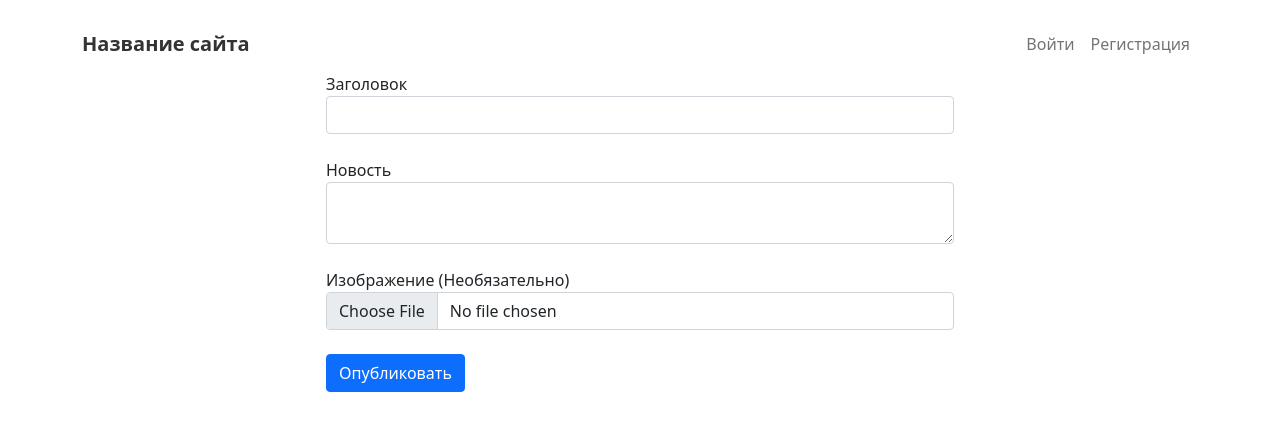
After one commit to Prettywoman13/Web_Hospital, a Flask app: page /admin/create_news in a window 1280 px wide. The commit adds this page. Shown: the top 431 px of the page. Run offline with Flask 2, Linux system fonts and the light colour scheme.

Commit message:
News
Added page create news
fix bags
shows news

```diff
--- a/data/__all_models.py
+++ b/data/__all_models.py
@@ -1 +1,2 @@
 from . import reg_users
+from . import news
--- /dev/null
+++ b/forms/news_form.py
@@ -0,0 +1,10 @@
+from flask_wtf import FlaskForm
+from wtforms import SubmitField, TextAreaField, StringField, FileField
+from wtforms.validators import DataRequired
+
+
+class NewsForm(FlaskForm):
+    title = StringField('Заголовок', validators=[DataRequired()])
+    description = TextAreaField('Новость', validators=[DataRequired()])
+    img_picker = FileField('Изображение (Необязательно)')
+    submit = SubmitField('Опубликовать')
--- a/main.py
+++ b/main.py
@@ -1,9 +1,17 @@
-from flask import Flask, render_template, url_for, redirect, session
+import base64
+from io import BytesIO
+from tempfile import TemporaryFile
+from typing import io
+
+import requests
+from flask import Flask, render_template, url_for, redirect, session, request
 
 from data import db_session
+from data.news import News
 from data.reg_users import Reg_User
 from flask_login import LoginManager, login_user, login_required, logout_user, current_user
 from forms.login import LoginForm
+from forms.news_form import NewsForm
 from forms.registration import RegistraionForm
 
 app = Flask(__name__)
@@ -13,7 +21,6 @@ app.config['SECRET_KEY'] = 'yandexlyceum_secret_key'
 
 
 def main():
-
     db_session.global_init("db/users.db")
     app.run(debug=True)
 
@@ -60,14 +67,14 @@ def registration():
             return render_template('registration.html', title='Регистрация', form=form,
                                    message="Такой пользователь уже есть")
         new_user = Reg_User(
-            email = form.email.data,
-            name = form.name.data,
-            surname = form.surname.data,
-            patronymic = form.middle_name.data,
-            pnone_number = form.number_phone.data,
-            snils = form.snils.data,
-            oms_series = form.series_oms.data,
-            oms_number = form.number_oms.data
+            email=form.email.data,
+            name=form.name.data,
+            surname=form.surname.data,
+            patronymic=form.middle_name.data,
+            pnone_number=form.number_phone.data,
+            snils=form.snils.data,
+            oms_series=form.series_oms.data,
+            oms_number=form.number_oms.data
         )
         new_user.set_hash_psw(form.password.data)
 
@@ -84,9 +91,41 @@ def profile():
     return render_template('profile.html', user=user, is_auth=current_user.is_authenticated)
 
 
+@app.route("/admin/create_news", methods=['GET', 'POST'])
+def create_news_page():
+    form = NewsForm()
+
+    if form.validate_on_submit():
+        db_sess = db_session.create_session()
+
+        new_news = News()
+
+        new_news.title = form.title.data
+        new_news.description = form.description.data
+        new_news.image = request.files["img1"].stream.read()
+
+        db_sess.add(new_news)
+        db_sess.commit()
+        return redirect(url_for('index'))
+
+    return render_template("create_news.html",
+                           title="Создать новость",
+                           is_auth=current_user.is_authenticated,
+                           form=form)
+
+
+def last_five_news(news):
+    return news[-1:-6]
+
+
 @app.route("/")
 def index():
-    return render_template("index.html", title="Главная страница", is_auth=current_user.is_authenticated)
+    db_sess = db_session.create_session()
+    news = db_sess.query(News).all()[-1:-6:-1]
+    for i in news:
+        i.image = base64.b64encode(i.image).decode("utf-8")
+
+    return render_template("index.html", title="Главная страница", is_auth=current_user.is_authenticated, news=news)
 
 
 if __name__ == '__main__':
--- a/static/CSS/style.css
+++ b/static/CSS/style.css
@@ -1,12 +1,3 @@
-.nav-link {
-    padding: 7px 7px;
-    box-shadow: 1px 1px 5px 1px #444;
-    border-radius: 10px;
-    text-decoration: none;
-    color: #2F80ED;
-    margin: 5px;
-}
-
 p{
     text-align: center
 }
@@ -30,7 +21,7 @@ span {
 
 .box-field {
     padding: 5% 5%;
-    margin-top: 20%;
+    margin-top: 10%;
     justify-content: center;
     text-align: center;
     box-shadow: 1px 1px 5px gray;
--- /dev/null
+++ b/templates/create_news.html
@@ -0,0 +1,43 @@
+{% extends "base.html" %}
+
+{% block content %}
+    <div class="row">
+        <form method="post" action="" enctype="multipart/form-data">
+                {{ form.hidden_tag() }}
+                <div class="row justify-content-center">
+                    <div class="col-md-6">
+                        {{ form.title.label }}
+                        <br>
+                        {{ form.title(class="form-control") }}
+                    </div>
+                </div>
+
+                <div class="row justify-content-center">
+                    <div class="col-md-6">
+                        <br>
+                        {{ form.description.label }}
+                        <br>
+                        {{ form.description(class="form-control") }}
+                    </div>
+                </div>
+
+                <div class="row justify-content-center">
+                    <div class="col-md-6">
+                        <br>
+                        {{ form.img_picker.label }}
+                        <br>
+                        <input type="file" name="img1" class="form-control" accept=".jpg, .jpeg, .png">
+<!--                        {{ form.img_picker(class="form-control", accept=".jpg, .jpeg, .png") }}-->
+                    </div>
+                </div>
+
+                <div class="row justify-content-center">
+                    <div class="col-md-6">
+                        <br>
+                        {{ form.submit(class="submit", class="btn btn-primary") }}
+                    </div>
+                </div>
+            </form>
+    </div>
+{% endblock %}
+4
```
Also changed, not shown: data/news.py (added, +12 -0 lines), forms/registration.py (+4 -4 lines), templates/index.html (+26 -1 lines), templates/login.html (+2 -12 lines), templates/registration.html (+11 -6 lines), db/users.db.
